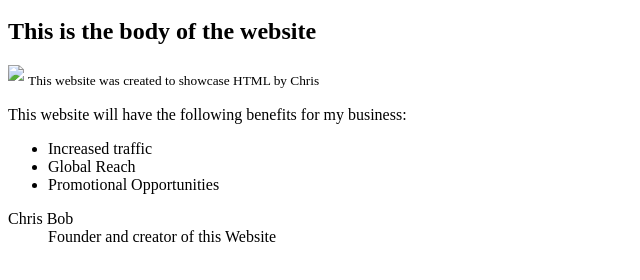
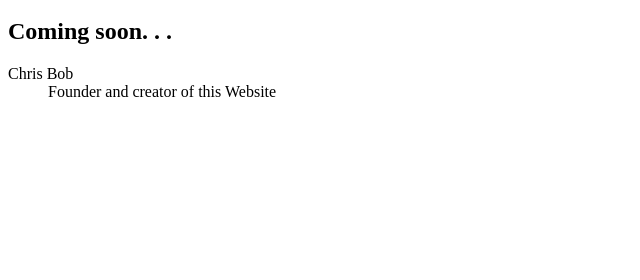
Before and after one commit to holyravewear/HolyRaveWear, a plain HTML site: page index.html in a window 1280 px wide. Shown: the part 48-328 px from the top of the page, without its empty margins (0-640 px from the left). Drawn offline with Linux system fonts and the light colour scheme.

Commit message:
Update index.html

```diff
--- a/index.html
+++ b/index.html
@@ -4,11 +4,7 @@
 </head>
 <body>
 <h1>Holy Ravewear</h1>
-<h2> This is the body of the website </h2>
-<img src="title.png">
-<sub> This website was created to showcase HTML by Chris</sub>
-<p>This website will have the following benefits for my business:</p> <ul> <li>Increased traffic </li> <li>Global Reach</li> <li>Promotional Opportunities</li> </ul>
-<dl>
+<h2> Coming soon. . . </h2>
 <dt>Chris Bob</dt>
 <dd>Founder and creator of this Website</dd>
 </dl>
```
